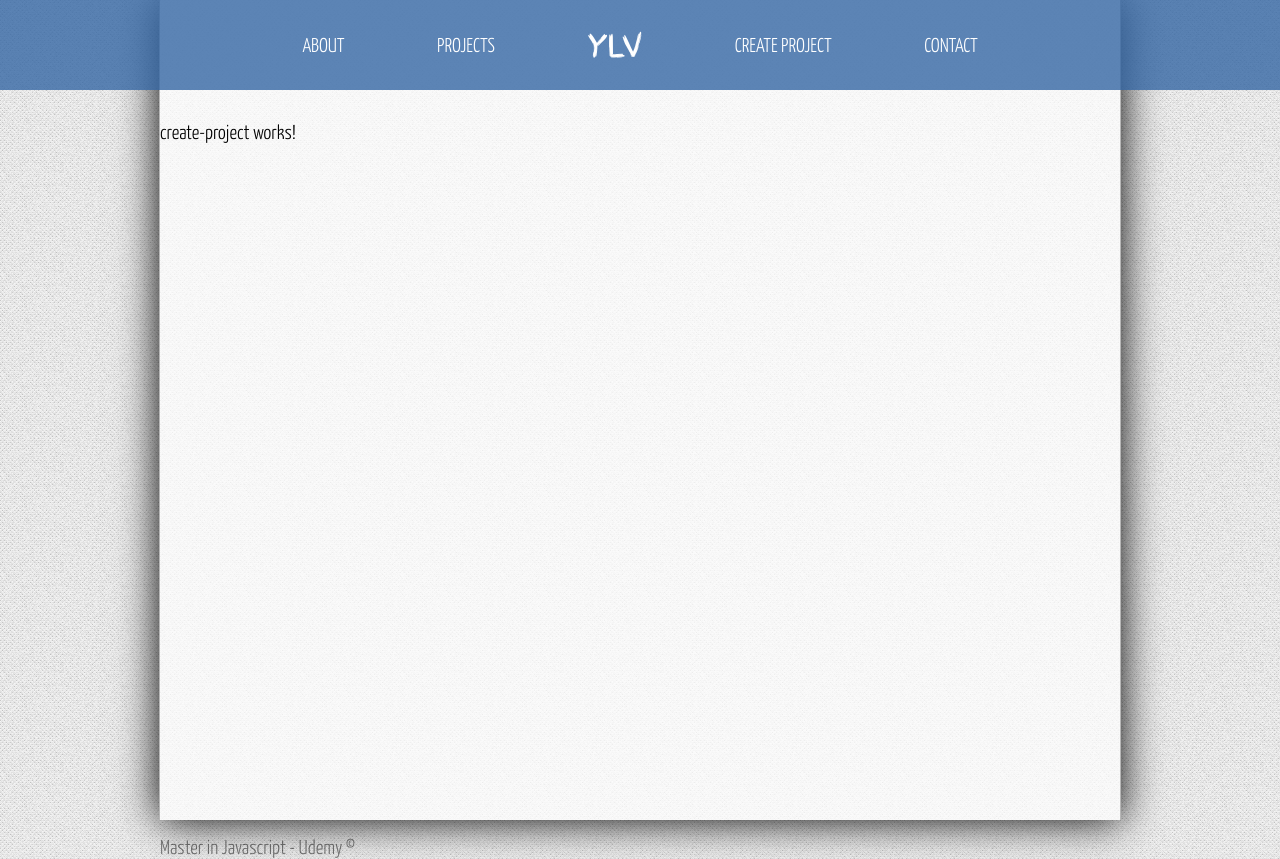
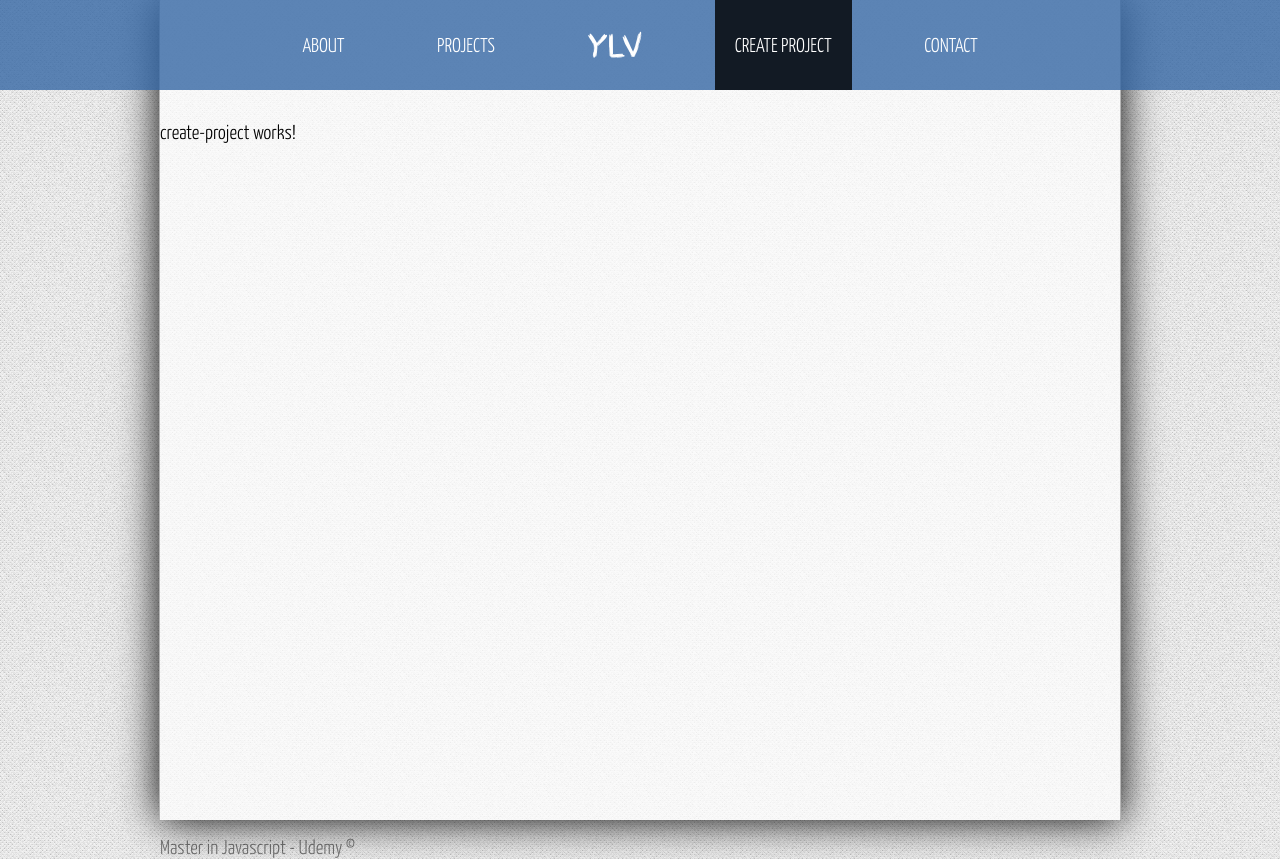
Before and after one commit to laheravilla/angular-udemy-training-project, an Angular app: page /create-project in a window 1280 px wide. Built offline with nearby package versions, Linux system fonts and the light colour scheme.

Commit message:
Active link on nav style

```diff
--- a/src/app/app.component.html
+++ b/src/app/app.component.html
@@ -1,10 +1,10 @@
 <header>
   <ul>
-    <li><a href="" [routerLink] = "['/about']">About</a></li>
-    <li><a href="" [routerLink] = "['/projects']">Projects</a></li>
+    <li><a href="" [routerLink] = "['/about']" [routerLinkActive] = "['actived']">About</a></li>
+    <li><a href="" [routerLink] = "['/projects']" [routerLinkActive] = "['actived']">Projects</a></li>
     <li class="logo"><a href="#">YLV</a></li>
-    <li><a href="" [routerLink] = "['/create-project']">Create Project</a></li>
-    <li><a href="" [routerLink] = "['/contact']">Contact</a></li>
+    <li><a href="" [routerLink] = "['/create-project']" [routerLinkActive] = "['actived']">Create Project</a></li>
+    <li><a href="" [routerLink] = "['/contact']" [routerLinkActive] = "['actived']">Contact</a></li>
   </ul>
 </header>
 
--- a/src/assets/css/styles.css
+++ b/src/assets/css/styles.css
@@ -71,7 +71,7 @@ header ul li a {
     -o-transition: all 300ms;
 }
 
-header ul li a:hover {
+header ul li a:hover, .actived {
     background-color: rgba(0, 0, 0, .8);
 }
 
```
